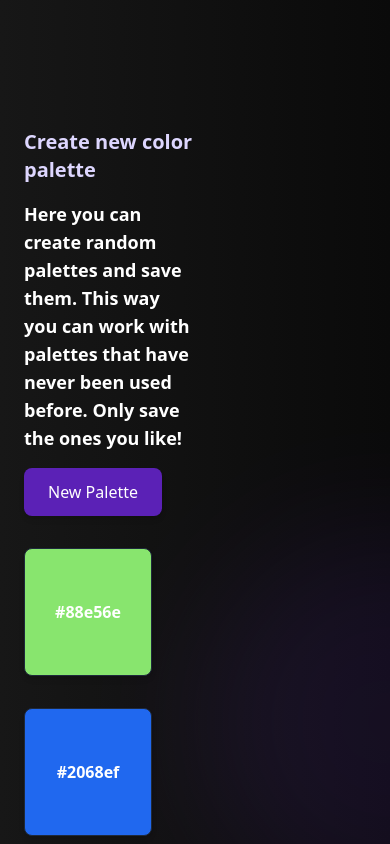
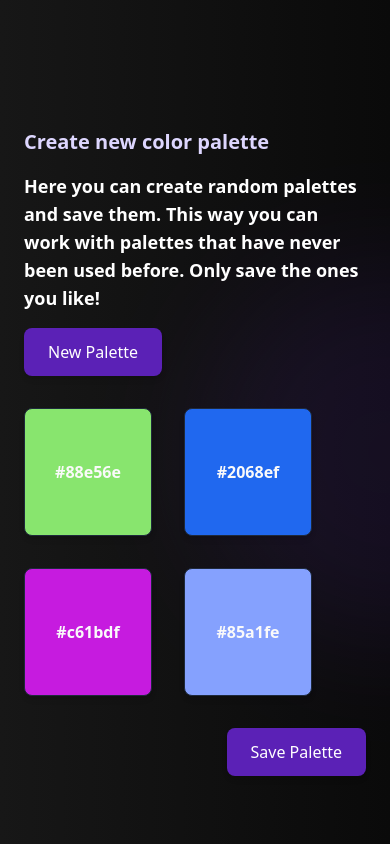
Before and after one commit to poyrazavsever/Color-Palette, a SvelteKit app: page / in a window 390 px wide. Both pictures are taken after a click on the button "New Palette". Shown: the top 844 px of the page. Built offline with nearby package versions, Linux system fonts and the light colour scheme.

Commit message:
feat: updated page.svelte

```diff
--- a/src/routes/+page.svelte
+++ b/src/routes/+page.svelte
@@ -19,33 +19,44 @@
     class="min-h-screen flex items-center justify-center bg-gradient-to-r from-neutral-900 to-neutral-950 relative overflow-x-hidden"
   >
     <div class="flex py-32 px-6 md:p-0 flex-col md:flex-row items-start md:items-center justify-around gap-8 z-10 container">
-    <!-- Stylish Button with Hover Animation -->
-    <div class="w-1/2 flex flex-col items-start gap-4">
-      <h2 class="text-xl md:text-5xl text-violet-200 font-black">Create new color palette</h2>
-      <p class="text-lg md:text-2xl text-white font-semibold">Here you can create random palettes and save them. This way you can work with palettes that have never been used before. Only save the ones you like!</p>
+      <div class="w-full md:w-1/2 flex flex-col items-start gap-4">
+        <h2 class="text-xl md:text-5xl text-violet-200 font-black">
+          Create new color palette
+        </h2>
+        <p class="text-lg md:text-2xl text-white font-semibold">
+          Here you can create random palettes and save them. This way you can work with palettes that have never been used before. Only save the ones you like!
+        </p>
         <button
-        on:click={() => generateColors(5)}
+          on:click={() => generateColors(4)}
           class="relative inline-flex items-center px-6 py-3 overflow-hidden font-medium text-white bg-violet-800 hover:bg-violet-900 transition-all rounded-lg shadow-md group"
         >
           <span class="relative z-10">New Palette</span>
         </button>
       </div>
 
-    <!-- Color palette container with flex and wrap -->
-    <div class="w-1/2 flex items-center gap-8 flex-wrap md:justify-center">
+      <div class="w-full md:w-1/2 flex items-center gap-8 flex-wrap">
         {#each colors as color (color)}
           <div
             class="w-32 h-32 border border-slate-800 flex items-center justify-center text-white font-bold rounded-lg shadow-md"
             style="background-color: {color}"
             in:scale={{ start: 0.8, duration: 300 }}
           >
-          <p>{color}</p>
+            <p class="text-neutral-50">{color}</p>
           </div>
         {/each}
+
+        {#if colors.length > 0}
+          <div class="ml-auto">
+            <button
+              on:click={() => console.log("Palette saved!")}
+              class="relative inline-flex items-center px-6 py-3 overflow-hidden font-medium text-white bg-violet-800 hover:bg-violet-900 transition-all rounded-lg shadow-md group"
+            >
+              <span class="relative z-10">Save Palette</span>
+            </button>
+          </div>
+        {/if}
       </div>
     </div>
 
-  <div
-    class="w-96 h-96 bg-violet-600 absolute left-1/2 rounded-full blur-3xl opacity-10"
-  />
+    <div class="w-96 h-96 bg-violet-600 absolute left-1/2 rounded-full blur-3xl opacity-10"></div>
   </main>
```
Lines whose indentation alone changed are shown as unchanged.
